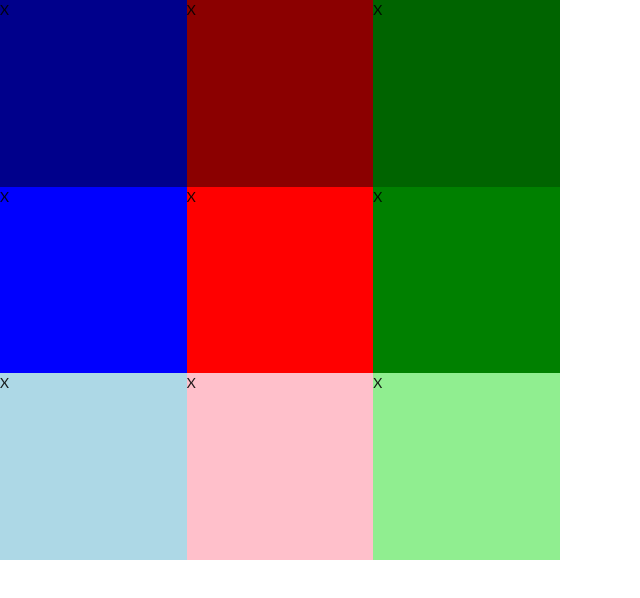
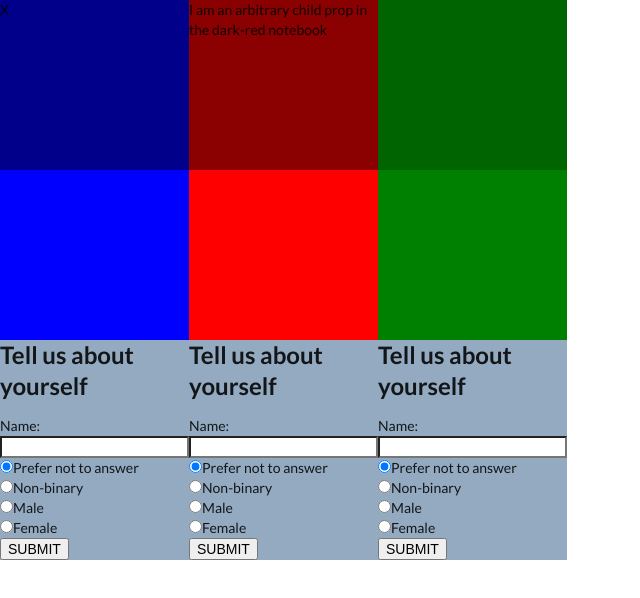
Before and after one commit to theoluyi/xaea-12, a React (Create React App) app: page / in a window 1280 px wide. Shown: the top 598 px of the page, without its empty margins (0-640 px from the left). Built offline with nearby package versions, Linux system fonts and the light colour scheme.

Commit message:
adds {props.children}

```diff
--- a/src/Components/Grid/Grid.js
+++ b/src/Components/Grid/Grid.js
@@ -1,22 +1,23 @@
 import React from "react";
 import "./index.css";
+import Form from "../Form/Form"
 
 const NotebookCard = (props) => {
-  return <div id={props.color}>X</div>;
+  return <div id={props.color}>{props.children}</div>;
 };
 
 function Grid() {
   return (
     <div className="full-page">
-      <NotebookCard color="dark-blue" />
-      <NotebookCard color="dark-red" />
+      <NotebookCard color="dark-blue" > X </NotebookCard>
+      <NotebookCard color="dark-red" > I am an arbitrary child prop in the dark-red notebook</NotebookCard>
       <NotebookCard color="dark-green" />
       <NotebookCard color="blue" />
       <NotebookCard color="red" />
       <NotebookCard color="green" />
-      <NotebookCard color="light-blue" />
-      <NotebookCard color="light-red" />
-      <NotebookCard color="light-green" />
+      <NotebookCard color="light-blue" ><Form/></NotebookCard>
+      <NotebookCard color="light-red" > <Form/></NotebookCard>
+      <NotebookCard color="light-green" ><Form/></NotebookCard>
     </div>
   );
 }
```
